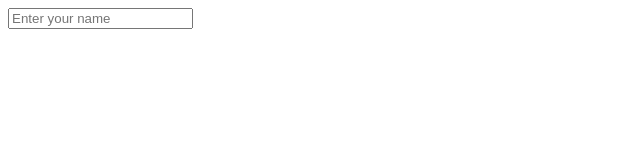
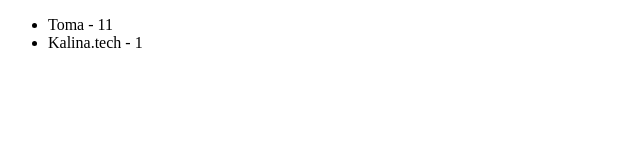
Before and after one commit to tothpeter/tutorial-js-angular-learn-angularjs-from-scratch-LevelUpTuts, a plain HTML site: page index.html in a window 1280 px wide. Shown: the whole page, without its empty margins (0-640 px from the left). Drawn offline with nearby package versions, Linux system fonts and the light colour scheme.

Commit message:
3-repeating

```diff
--- a/index.html
+++ b/index.html
@@ -7,8 +7,11 @@
   <script src="https://ajax.googleapis.com/ajax/libs/angularjs/1.5.8/angular.js" charset="utf-8"></script>
   <title></title>
 </head>
-<body>
-  <input type="text" ng-model="yourName" placeholder="Enter your name">
-
+<body ng-init="list = [{name: 'Toma', age: 11}, {name: 'Kalina.tech', age: 1}]">
+  <ul>
+    <li ng-repeat="item in list">
+      {{item.name}} - {{item.age}}
+    </li>
+  </ul>
 </body>
 </html>
```
